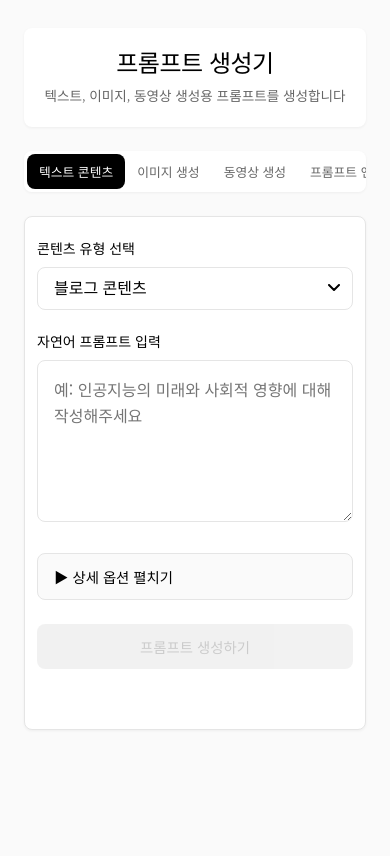
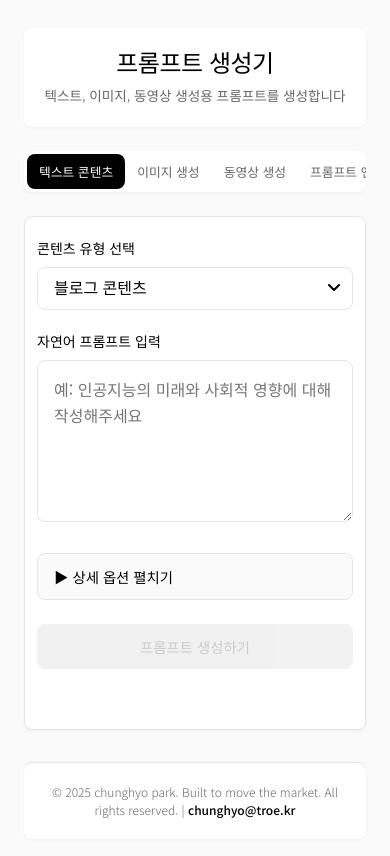
Before and after one commit to saewookkangboy/promptgenerator, a React (Vite) app: page / in a window 390 px wide. Shown: the top 856 px of the page. Built offline with nearby package versions, Linux system fonts and the light colour scheme; a web font is replaced by a local one.

Commit message:
Add copyright footer with responsive design
- Add footer with copyright information
- Include email link with hover effects
- Responsive design for mobile/tablet/desktop
- Consistent styling with modern UI design
- Accessible focus states for email link

```diff
--- a/src/App.css
+++ b/src/App.css
@@ -144,3 +144,64 @@
     font-size: 0.8rem;
   }
 }
+
+.app-footer {
+  margin-top: 60px;
+  padding: 32px 20px;
+  text-align: center;
+  border-top: 1px solid #e5e5e5;
+  background: #ffffff;
+  border-radius: 12px;
+  box-shadow: 0 1px 3px rgba(0, 0, 0, 0.05);
+}
+
+.app-footer p {
+  margin: 0;
+  font-size: 0.875rem;
+  color: #666666;
+  line-height: 1.6;
+}
+
+.footer-link {
+  color: #000000;
+  text-decoration: none;
+  font-weight: 500;
+  transition: color 0.2s ease;
+}
+
+.footer-link:hover {
+  color: #666666;
+  text-decoration: underline;
+}
+
+.footer-link:focus {
+  outline: 2px solid #000000;
+  outline-offset: 2px;
+  border-radius: 2px;
+}
+
+/* 반응형 푸터 */
+@media (max-width: 768px) {
+  .app-footer {
+    margin-top: 40px;
+    padding: 24px 16px;
+    border-radius: 8px;
+  }
+
+  .app-footer p {
+    font-size: 0.8rem;
+  }
+}
+
+@media (max-width: 480px) {
+  .app-footer {
+    margin-top: 32px;
+    padding: 20px 12px;
+    border-radius: 8px;
+  }
+
+  .app-footer p {
+    font-size: 0.75rem;
+    line-height: 1.5;
+  }
+}
--- a/src/App.tsx
+++ b/src/App.tsx
@@ -50,6 +50,13 @@ function App() {
         {activeTab === 'video' && <VideoPromptGenerator />}
         {activeTab === 'engineering' && <EngineeringPromptGenerator />}
       </div>
+
+      <footer className="app-footer">
+        <p>
+          © 2025 chunghyo park. Built to move the market. All rights reserved. |{' '}
+          <a href="mailto:chunghyo@troe.kr" className="footer-link">chunghyo@troe.kr</a>
+        </p>
+      </footer>
     </div>
   )
 }
```
